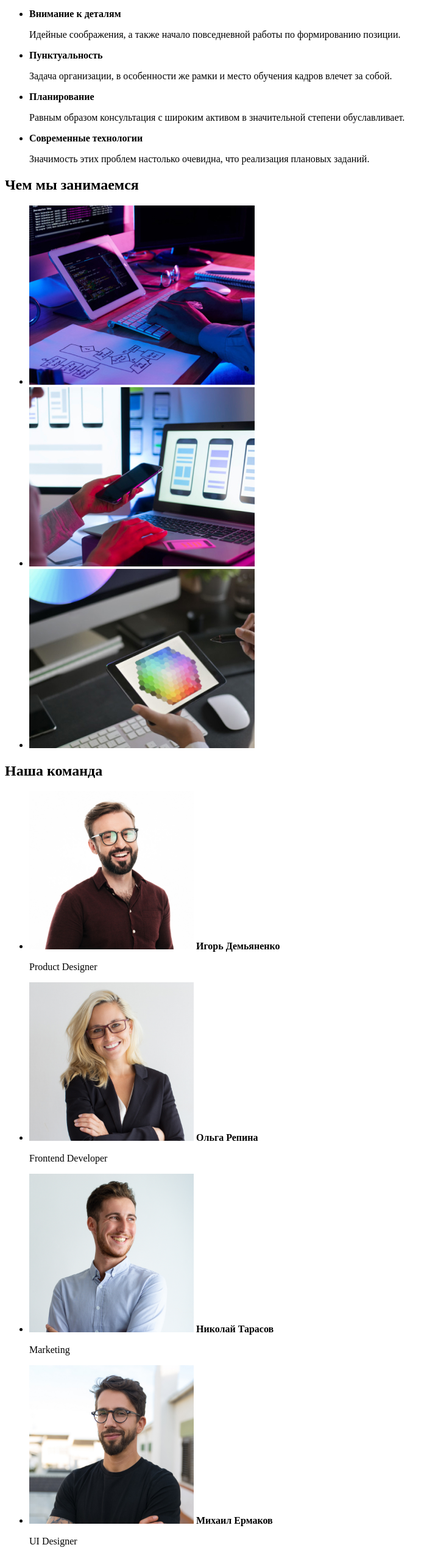
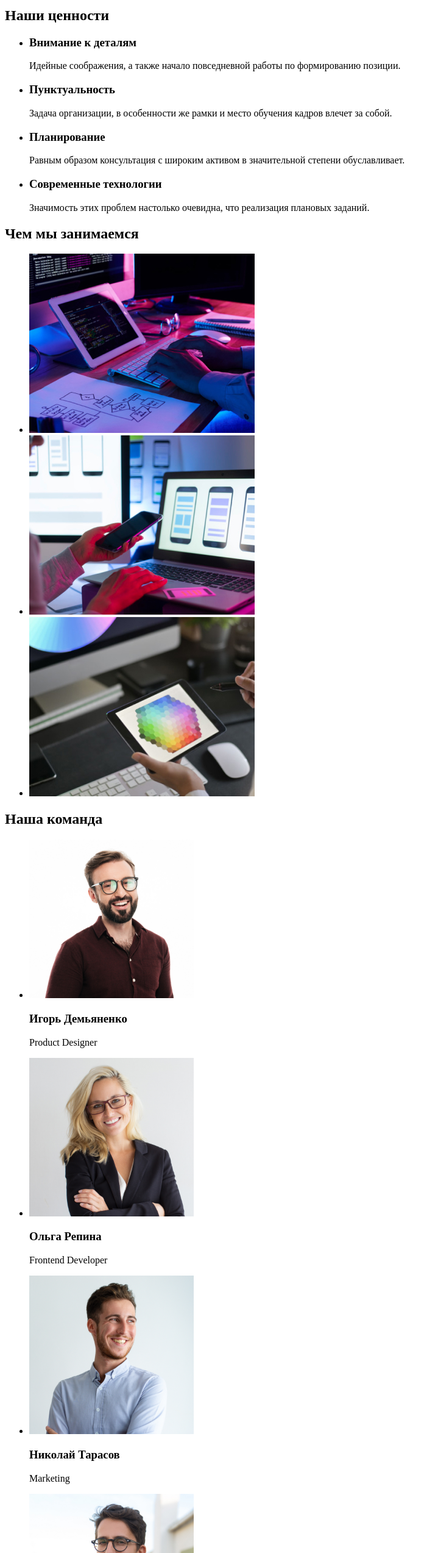
Before and after one commit to alexuribarri/goit-markup-hw-01, a plain HTML site: page index.html in a window 1280 px wide. Shown: the part 223-2770 px from the top of the page at 61% size, without its empty margins (0-719 px from the left). Drawn offline with Linux system fonts and the light colour scheme.

Commit message:
Third submission

```diff
--- a/index.html
+++ b/index.html
@@ -9,9 +9,7 @@
   <body>
     <header>
       <nav>
-        <a href="#">
-          <img src="images/logo.svg" alt="логотип" width="145"/>
-        </a>
+        <a href="index.html"><span>Web</span><span>Studio</span></a>
         <ul>
           <li><a href="#">Студия</a></li>
           <li><a href="#">Портфолио</a></li>
@@ -27,26 +25,30 @@
         <h1>Эффективные решения для вашего бизнеса</h1>
         <a href="#">Заказать услугу</a>
       </section>
-      <!-- section work details -->
+      <!-- section our values -->
       <section>
+        <h2>Наши ценности</h2>
         <ul>
           <li>
-            <b>Внимание к деталям</b>
+            <h3>Внимание к деталям</h3>
             <p>Идейные соображения, а также начало повседневной работы по формированию позиции.</p>
           </li>
           <li>
-            <b>Пунктуальность</b>
+            <h3>Пунктуальность</h3>
             <p>Задача организации, в особенности же рамки и место обучения кадров влечет за собой.</p>
           </li>
           <li>
-            <b>Планирование</b>
+            <h3>Планирование</h3>
             <p>Равным образом консультация с широким активом в значительной степени обуславливает.</p>
           </li>
           <li>
-            <b>Современные технологии</b>
+            <h3>Современные технологии</h3>
             <p>Значимость этих проблем настолько очевидна, что реализация плановых заданий.</p>
           </li>
         </ul>
+      </section>
+       <!-- section what we do -->
+      <section>
           <h2>Чем мы занимаемся</h2>
           <ul>
             <li><img src="images/pc-tablet.jpg" width="370" alt="компьютер и планшет"></li>
@@ -60,22 +62,22 @@
         <ul>
           <li>
             <img src="images/team1.jpg" alt="фото игоря" width="270">
-            <b>Игорь Демьяненко</b>
+            <h3>Игорь Демьяненко</h3>
             <p>Product Designer</p>
           </li>
           <li>
             <img src="images/team2.jpg" alt="фото ольги" width="270">
-            <b>Ольга Репина</b>
+            <h3>Ольга Репина</h3>
             <p>Frontend Developer</p>
           </li>
           <li>
             <img src="images/team3.jpg" alt="фото николая" width="270">
-            <b>Николай Тарасов</b>
+            <h3>Николай Тарасов</h3>
             <p>Marketing</p>
           </li>
           <li>
             <img src="images/team4.jpg" alt="фото михаила" width="270">
-            <b>Михаил Ермаков</b>
+            <h3>Михаил Ермаков</h3>
             <p>UI Designer</p>
           </li>
         </ul>
@@ -83,11 +85,13 @@
     </main>
     <!-- Footer area -->
     <footer>
-      <img src="images/logo.svg" alt="logo" />
+      <a href="index.html"><span>Web</span><span>Studio</span></a>
       <address>
-        <b>г. Киев, пр-т Леси Украинки, 26</b><br>
-        <a href="mailto:info@example.com">info@example.com</a><br>
-        <a href="tel:+38099111111">+38 099 111 11 11</a>
+        <span>г. Киев, пр-т Леси Украинки, 26</span>
+        <ul>
+          <li><a href="mailto:info@example.com">info@example.com</a></li>
+          <li><a href="tel:+38099111111">+38 099 111 11 11</a></li>
+        </ul>
       </address>
     </footer>
   </body>
```
Also changed, not shown: images/logo.svg (deleted). Lines whose indentation alone changed are shown as unchanged.
